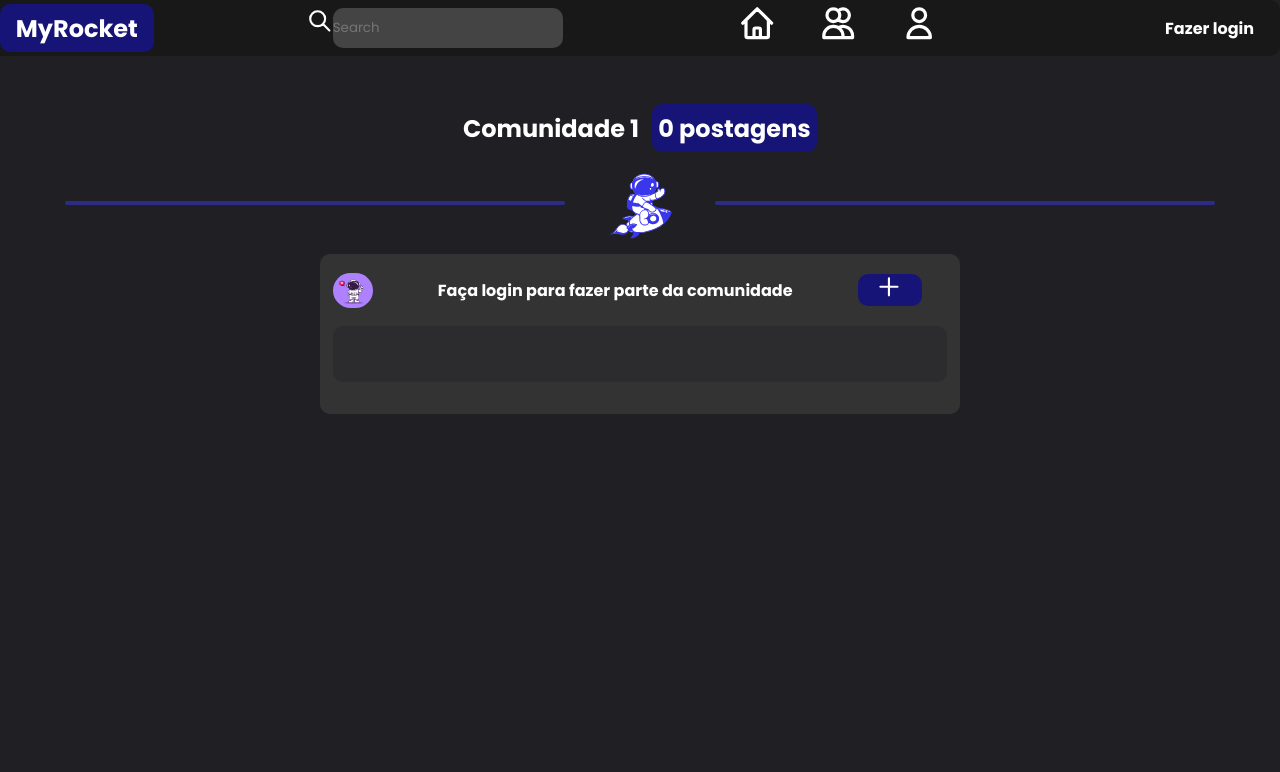
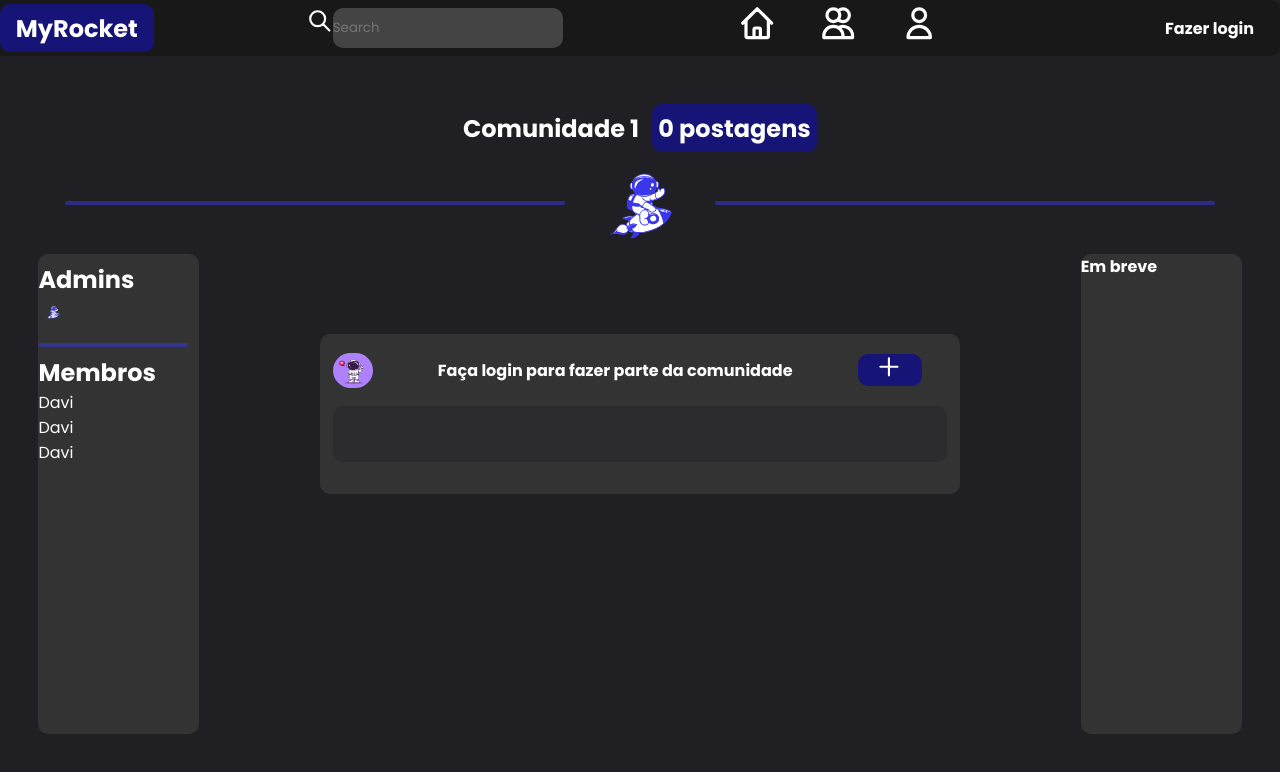
Before and after one commit to davi-souza2001/MyRocketdev, a Next.js app: page /com/1 in a window 1280 px wide. Shown: the top 772 px of the page. Built offline with nearby package versions, Linux system fonts and the light colour scheme; no server answers; the database is empty.

Commit message:
add components members

```diff
--- /dev/null
+++ b/src/components/CommunityMembers.tsx
@@ -0,0 +1,66 @@
+import Image from "next/image";
+import { useEffect, useState } from "react";
+
+import firebase from "../firebase/config";
+
+import astroMyRocket from "../assets/img/astrounauta.svg";
+import styles from "../styles/CommunityMembers.module.css";
+
+interface CommunityMembers {
+    linkComuList: any;
+    children?: any;
+    showAdmin: boolean;
+}
+
+export default function CommunityMembers(props: CommunityMembers){
+    const [publisList, setPublisListList] = useState([]);
+    const [adminsList, setadminsListListList] = useState([]);
+    const [showadmin, setShowAdmins] = useState(props.showAdmin);
+
+    useEffect(() => {
+        const todoRef = firebase.database().ref(props.linkComuList);
+        todoRef.on('value', (snapshot) => {
+          const todos = snapshot.val();
+          const todoList = [];
+          for (let id in todos) {
+            todoList.push({ id, ...todos[id] });
+          }
+          setPublisListList(todoList);
+        })
+      }, []);
+
+    useEffect(() => {
+        const todoAdmin = firebase.database().ref("Profiles");
+        todoAdmin.on('value', (snapshot) => {
+          const todos = snapshot.val();
+          const todoList = [];
+          for (let id in todos) {
+            todoList.push({ id, ...todos[id] });
+          }
+          setadminsListListList(todoList);
+        })
+      }, []);
+
+      const adminPhoto = adminsList[0]?.image;
+
+    return (
+        <div className={styles.contentGeral}>
+            {showadmin ? (
+                <>
+                    <div className={styles.contentAdmin}>
+                        <h2>Admins</h2>
+                        <div className={styles.contentAdminSection}>
+                            <Image src={adminPhoto ? adminPhoto : astroMyRocket} width={30} height={30}/>
+                            <p>{adminsList[0]?.name}</p>
+                        </div>
+                        <div className={styles.bar}></div>
+                    </div>
+                    <div className={styles.contentAdmin}>
+                        <h2>Membros</h2>
+                        {props.children}
+                    </div>
+                </>
+            ) : <h4>Em breve</h4>}
+        </div>
+    )
+}
--- a/src/pages/com/[idcom].tsx
+++ b/src/pages/com/[idcom].tsx
@@ -11,6 +11,7 @@ import useAuth from "../../data/hook/useAuth";
 import firebase from "../../firebase/config";
 
 import styles from "../../styles/Com.module.css"
+import CommunityMembers from "../../components/CommunityMembers";
 
 interface idCommunitie {
 
@@ -51,10 +52,21 @@ export default function Com(props: idCommunitie){
                 <div className={styles.row}></div><Image src={astroMyRocket} height={150} width={150} alt="Astro"/><div className={styles.row}></div>
             </div>
             <div>
-                <AddPost linkComu={idcom} name={user ? user?.name : "Faça login para fazer parte da comunidade"}/>
-                <div>
-                    <ListPublis linkComuList={idcom}/>
+                <div className={styles.contentMembersAndAddPost}>
+                    <CommunityMembers linkComuList={idcom} showAdmin>
+                        <div className={styles.contentMembers}>
+                            {/* <Image/> */}
+                            <p>Davi</p>
+                            {/* <Image/> */}
+                            <p>Davi</p>
+                            {/* <Image/> */}
+                            <p>Davi</p>
+                        </div>
+                    </CommunityMembers>
+                    <AddPost linkComu={idcom} name={user ? user?.name : "Faça login para fazer parte da comunidade"}/>
+                    <CommunityMembers linkComuList={idcom} showAdmin={false}/>
                 </div>
+                <ListPublis linkComuList={idcom}/>
             </div>
         </div>
     )
--- a/src/styles/AddPost.module.css
+++ b/src/styles/AddPost.module.css
@@ -4,7 +4,7 @@
     align-items: center;
     justify-content: center;
     font-family: "poppins", sans-serif;
-    margin-bottom: 3vh;
+    margin-bottom: 20vh;
 }
 
 .content{
--- a/src/styles/Com.module.css
+++ b/src/styles/Com.module.css
@@ -34,3 +34,14 @@
     opacity: 50%;
     border-radius: 5px;
 }
+
+.contentMembersAndAddPost{
+    width: 100vw;
+    display: flex;
+    align-items: center;
+    justify-content: space-between;
+}
+
+.contentMembers{
+    margin-right: 9vw;
+}
--- /dev/null
+++ b/src/styles/CommunityMembers.module.css
@@ -0,0 +1,45 @@
+.contentGeral{
+    background-color: #333333;
+    width: 20vw;
+    height: 60vh;
+    margin-left: 3vw;
+    margin-right: 3vw;
+    border-radius: 10px;
+    font-family: "poppins", sans-serif;
+    color: #fff;
+}
+
+.contentAdmin{
+    margin-top: 1vh;
+    display: flex;
+    align-items: flex-start;
+    justify-content: center;
+    flex-direction: column;
+}
+
+.contentAdminSection{
+    display: flex;
+    align-items: center;
+    justify-content: center;
+    margin-bottom: 2vh;
+}
+
+.contentAdminSection p {
+    margin-left: 10px;
+}
+
+.contentAdminSection img{
+    border-radius: 999999px;
+}
+
+.bar{
+    width: 150px;
+    padding: 2px;
+    background-color: #3936eb;
+    opacity: 50%;
+    border-radius: 5px;
+}
+
+.members{
+    overflow-y: scroll;
+}
--- a/src/styles/PostUser.module.css
+++ b/src/styles/PostUser.module.css
@@ -4,7 +4,8 @@
     align-items: center;
     justify-content: center;
     font-family: "poppins", sans-serif;
-    margin-bottom: 3vh;
+    margin-bottom: 18vh;
+    margin-top: -15vh;
 }
 
 .content{
```
Also changed, not shown: 1 other file (tests, documents, lock files or other folders).
